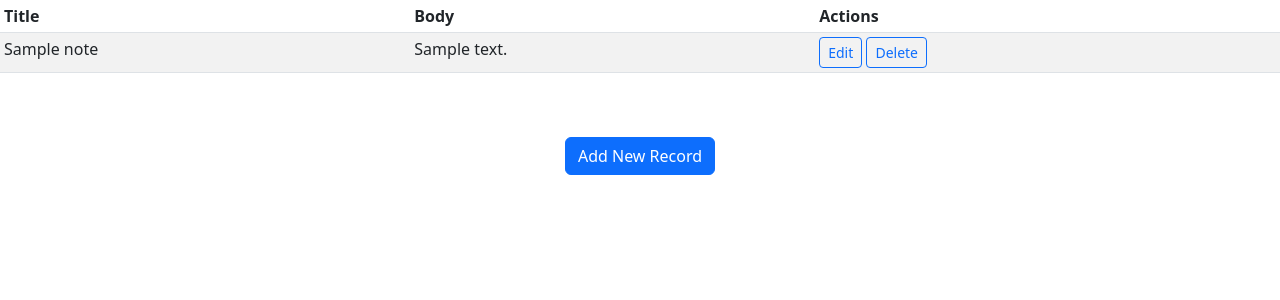
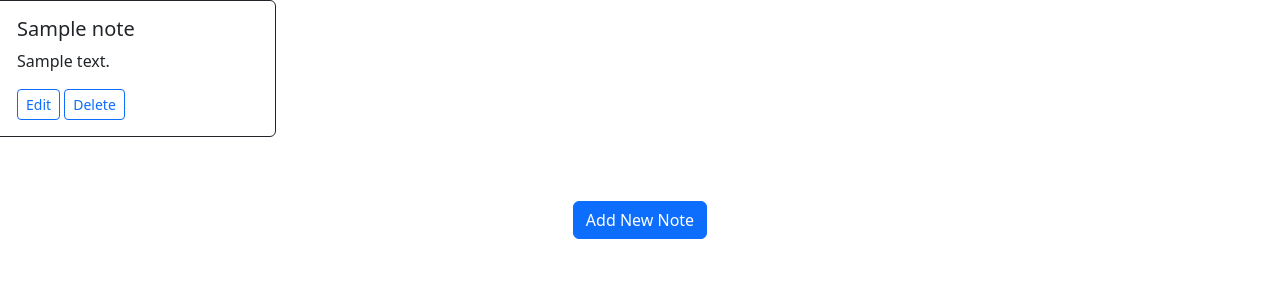
Before and after one commit to sauravss98/Beinex-NotesApp, a Django app: template notes/templates/notes/noteshow.html in a window 1280 px wide. Shown: the top 300 px of the page. Run offline with Django 4.2, Linux system fonts and the light colour scheme; the template is opened without the code that fills it: values that come from a table or form of the project are taken from there, others are empty; tables that the repository leaves empty hold one stand-in row (values such as "Sample post").

Commit message:
completed version

```diff
--- a/notes/templates/notes/noteshow.html
+++ b/notes/templates/notes/noteshow.html
@@ -9,30 +9,21 @@
 </head>
 
 <body>
-    <table class=" table table-striped table-bodered table-sm">
-                <thead class="thead-dark">
-                    <tr>
-                        <th>Title</th>
-                        <th>Body</th>
-                        <th>Actions</th>
-                    </tr>
-                </thead>
-                <tbody>
-                    {% for note in notes %}
-                    <tr>
-                        <td>{{ note.title }}</td>
-                        <td>{{ note.body }}</td>
-                        <td>
-                            <a href="/edit/{{ note.id }}"><button type="button" class="btn btn-outline-primary btn-sm">Edit</button></a>
-                            <a href="/delete/{{ note.id }}"><button type="button" class="btn btn-outline-primary btn-sm">Delete</button></a>
-                        </td>
-                    </tr>
-                    {% endfor %}
-                </tbody>
-                </table>
+                <div class="row">
+                {% for note in notes %}
+                <div class="col-lg-5 card border-dark mb-3 mr-1" style="width: 18rem;">
+                    <div class="card-body">
+                        <h5 class="card-title">{{note.title}}</h5>
+                        <p class="card-text">{{note.body}}</p>
+                        <a href="/edit/{{ note.id }}"><button type="button" class="btn btn-outline-primary btn-sm">Edit</button></a>
+                        <a href="/delete/{{ note.id }}"><button type="button" class="btn btn-outline-primary btn-sm">Delete</button></a>
+                    </div>
+                </div>
+                {% endfor %}
+                </div>
                 <br>
                 <br>
-                <center><a href="{% url 'noteadd' %}" class="btn btn-primary">Add New Record</a></center>
+                <center><a href="{% url 'noteadd' %}" class="btn btn-primary">Add New Note</a></center>
 </body>
 
 </html>
--- a/notes/urls.py
+++ b/notes/urls.py
@@ -4,7 +4,7 @@ from . import views
 
 urlpatterns=[
     path('noteadd', NoteAdd, name='noteadd'),
-    path('noteshow', ViewNote, name='noteshow'),
+    path('', ViewNote, name='noteshow'),
     path('edit/<int:id>', EditNote),
     path('update/<int:id>', UpdateNote),
     path('delete/<int:id>', DestroyNote),
--- a/notes/views.py
+++ b/notes/views.py
@@ -8,7 +8,7 @@ def NoteAdd(request):
         form = NoteForm(request.POST)
         if form.is_valid():
             form.save()
-            return redirect("/noteshow")
+            return redirect("/")
     else:
         form = NoteForm()
     return render(request, "notes/noteadd.html", {"form": form})
@@ -29,11 +29,11 @@ def UpdateNote(request, id):
     form = NoteForm(request.POST, instance=note)
     if form.is_valid():
         form.save()
-        return redirect("/noteshow")
+        return redirect("/")
     return render(request, "notes/noteedit.html", {"note":note})
 
 
 def DestroyNote(request, id):
     note = Note.objects.get(id=id)
     note.delete()
-    return redirect("/noteshow")
+    return redirect("/")
```
Also changed, not shown: notes/templates/base.html (deleted, +0 -28 lines), db.sqlite3.
